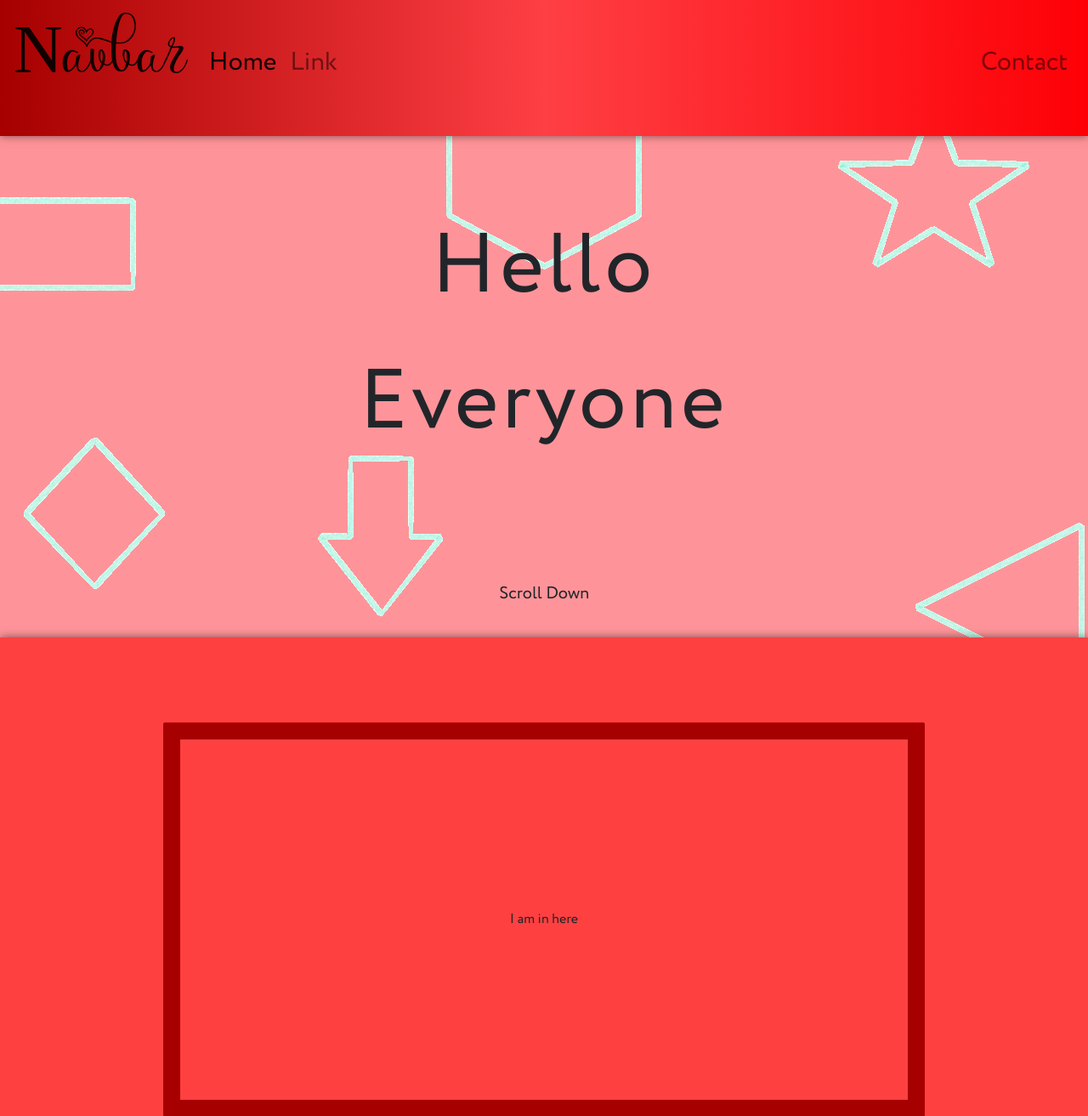
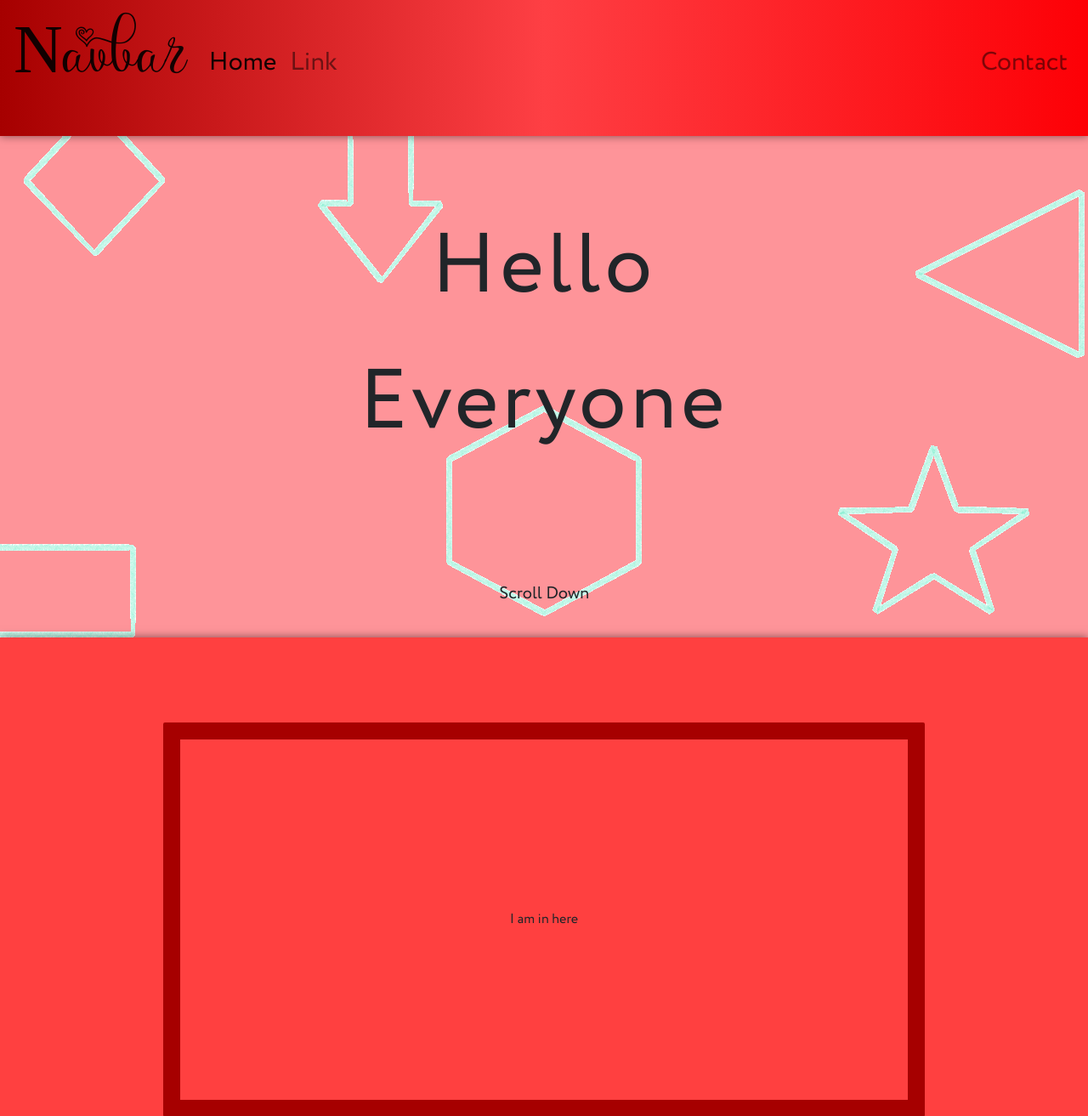
Before and after one commit to AndeyGordeev/forMom, a Flask app: page / in a window 1280 px wide. Shown: the top 1313 px of the page at 85% size. Run offline with Flask 2, Linux system fonts and the light colour scheme; some libraries are stand-ins or nearby versions.

Commit message:
add paralax scroll on background

```diff
--- a/static/css/style.css
+++ b/static/css/style.css
@@ -10,9 +10,16 @@
 }
 body {
 	font-family: BebasNeue, serif;
-	background: url(../back.png) center center fixed;
 	height: 100%;
 }
+
+.back {
+	height: 130%;
+	width: 100%;
+	background: url(../back.png) center 0 repeat fixed; min-height: 1000px;
+	position: absolute;
+}
+
 .hallo {
 	visibility: hidden;
 	position: absolute;
--- /dev/null
+++ b/static/js/parallax.js
@@ -0,0 +1,13 @@
+$(document).ready(function(){
+    $('section[data-type="background"]').each(function(){
+        var $bgobj = $(this); // создаем объект
+        var $window = $(window);
+        $window.scroll(function() {
+            var yPos = -($window.scrollTop() / $bgobj.data('speed')); // вычисляем коэффициент
+            // Присваиваем значение background-position
+            var coords = 'center '+ yPos + 'px';
+            // Создаем эффект Parallax Scrolling
+            $bgobj.css({ backgroundPosition: coords });
+        });
+    });
+});
--- a/templates/forMom.html
+++ b/templates/forMom.html
@@ -7,14 +7,16 @@
 		<script src="https://code.jquery.com/jquery-3.3.1.slim.min.js" integrity="sha384-q8i/X+965DzO0rT7abK41JStQIAqVgRVzpbzo5smXKp4YfRvH+8abtTE1Pi6jizo" crossorigin="anonymous"></script>
 		<script src="https://cdnjs.cloudflare.com/ajax/libs/popper.js/1.14.3/umd/popper.min.js" integrity="sha384-ZMP7rVo3mIykV+2+9J3UJ46jBk0WLaUAdn689aCwoqbBJiSnjAK/l8WvCWPIPm49" crossorigin="anonymous"></script>
 		<script src="https://stackpath.bootstrapcdn.com/bootstrap/4.1.1/js/bootstrap.min.js" integrity="sha384-smHYKdLADwkXOn1EmN1qk/HfnUcbVRZyYmZ4qpPea6sjB/pTJ0euyQp0Mk8ck+5T" crossorigin="anonymous"></script>
-		<title>bootstrap</title>
+		<title>forMom</title>
 
 		<link rel="stylesheet" type="text/css" href="../static/css/style.css">
 		<link rel="stylesheet" type="text/css" href="../static/css/animate.css">
 		<script src="../static/js/viewportchecker.js"></script>
 		<script src="../static/js/script.js"></script>
+		<script src="../static/js/parallax.js"></script>
 	</head>
 	<body class="text-center">
+		<section class="back" data-type="background" data-speed="10"></section>
 		<div class="rectangle"></div>
 		<nav class="navbar navbar-expand-lg navbar-light fixed-top">
 			<a class="navbar-brand" href="#">Navbar</a>
```
Also changed, not shown: static/2.jpg (deleted).
